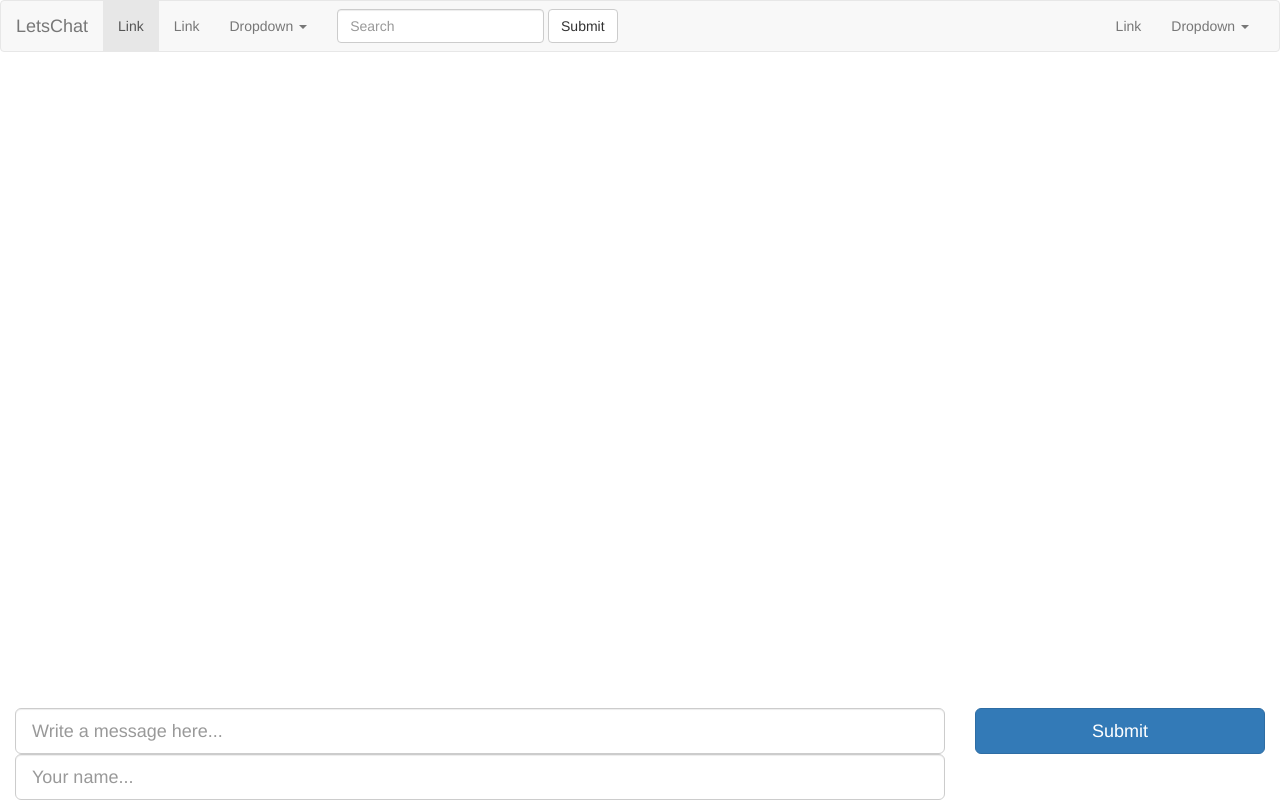
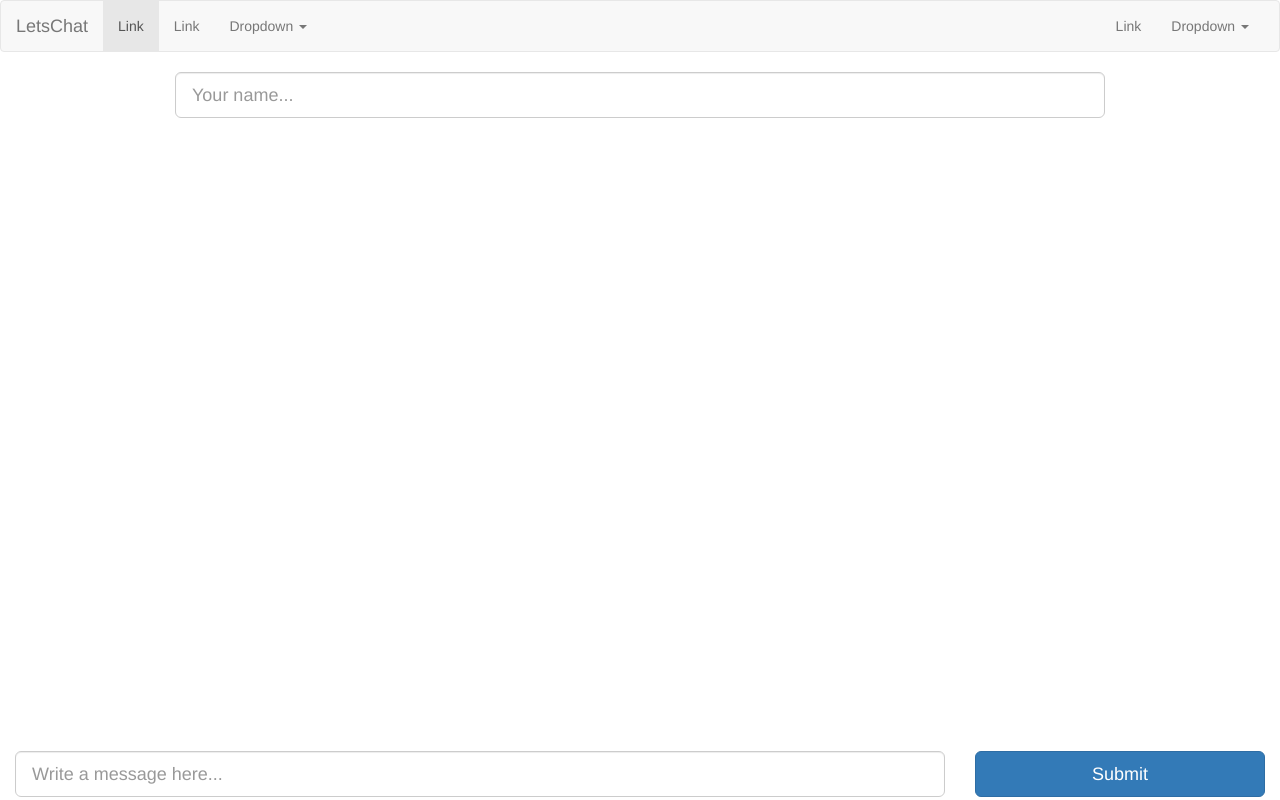
Before and after one commit to talal234/nodeChat, a website: page index.html in a window 1280 px wide. Drawn offline with nearby package versions, Linux system fonts and the light colour scheme; no server answers.

Commit message:
improved ui

```diff
--- a/chat.js
+++ b/chat.js
@@ -1,7 +1,7 @@
 window.onload = function() {
 
     var messages = [];
-    var socket = io.connect('http://localhost:3500');
+    var socket = io.connect('http://localhost:3700');
     var field = document.getElementById("message-box");
     var sendButton = document.getElementById("send-message-btn");
     var content = document.getElementById("content");
@@ -28,6 +28,7 @@ window.onload = function() {
             var text = field.value;
             socket.emit('send', { message: text, username: name.value });
             field.value = "";
+            $("#name").hide();
         }
     };
 
--- a/index.html
+++ b/index.html
@@ -4,7 +4,6 @@
 <head>
     <meta name="viewport" content="width=device-width, initial-scale=1">
     <title>Real time web chat</title>
-
     <link rel="stylesheet" href="https://maxcdn.bootstrapcdn.com/bootstrap/3.3.4/css/bootstrap.min.css">
     <script src="http://ajax.googleapis.com/ajax/libs/jquery/1.9.1/jquery.min.js"></script>
     <script src="/chat.js"></script>
@@ -12,7 +11,6 @@
 </head>
 
 <body>
-
     <!-- navbar -->
     <nav class="navbar navbar-default">
         <div class="container-fluid">
@@ -26,7 +24,6 @@
                 </button>
                 <a class="navbar-brand" href="#">LetsChat</a>
             </div>
-
             <!-- Collect the nav links, forms, and other content for toggling -->
             <div class="collapse navbar-collapse" id="bs-example-navbar-collapse-1">
                 <ul class="nav navbar-nav">
@@ -45,12 +42,6 @@
                         </ul>
                     </li>
                 </ul>
-      <form class="navbar-form navbar-left" role="search">
-        <div class="form-group">
-          <input type="text" class="form-control" placeholder="Search">
-        </div>
-        <button type="submit" class="btn btn-default">Submit</button>
-      </form>
                 <ul class="nav navbar-nav navbar-right">
                     <li><a href="#">Link</a></li>
                     <li class="dropdown">
@@ -64,26 +55,28 @@
                         </ul>
                     </li>
                 </ul>
-    </div><!-- /.navbar-collapse -->
-  </div><!-- /.container-fluid -->
+            </div>
+            <!-- /.navbar-collapse -->
+        </div>
+        <!-- /.container-fluid -->
     </nav>
-
     <div class="container row text-center">
         <div class="row text-center" id="content"></div>
-
+    </div>
+    <!-- need to replace this with login functionality -->
+    <div style="float: none;
+     margin-left: auto;
+     margin-right: auto;" class="span7 col-xs-8 col-sm-9" >
+        <input type="text" id="name" class="form-control input-lg" placeholder="Your name..." rows="3" />
     </div>
     <div class="navbar navbar-fixed-bottom">
         <div class="container-fluid">
             <div class="row controls">
-          <div class="col-xs-8 col-sm-9" >
-            <input type="text" id="message-box" class="form-control input-lg" placeholder="Write a message here..." rows="3"/>
+                <div class="col-xs-8 col-sm-9">
+                    <input type="text" id="message-box" class="form-control input-lg" placeholder="Write a message here..." rows="3" />
                 </div>
                 <div class="col-xs-4 col-sm-3">
-              <button id="send-message-btn"type="submit button" value="send" class="btn btn-primary btn-lg btn-block">Submit</button>
-            </div>
-            <!-- need to replace this with login functionality -->
-            <div class="col-xs-8 col-sm-9"  >
-            <input type="text" id="name" class="form-control input-lg" placeholder="Your name..." rows="3"/>
+                    <button id="send-message-btn" type="submit button" value="send" class="btn btn-primary btn-lg btn-block">Submit</button>
                 </div>
             </div>
         </div>
--- a/index.js
+++ b/server.js
@@ -1,6 +1,6 @@
 var express = require("express");
 var app = express();
-var port = 3500;
+var port = 3700;
 var path = require('path');
 
 app.use(express.static(__dirname));
```
Lines whose indentation alone changed are shown as unchanged.
